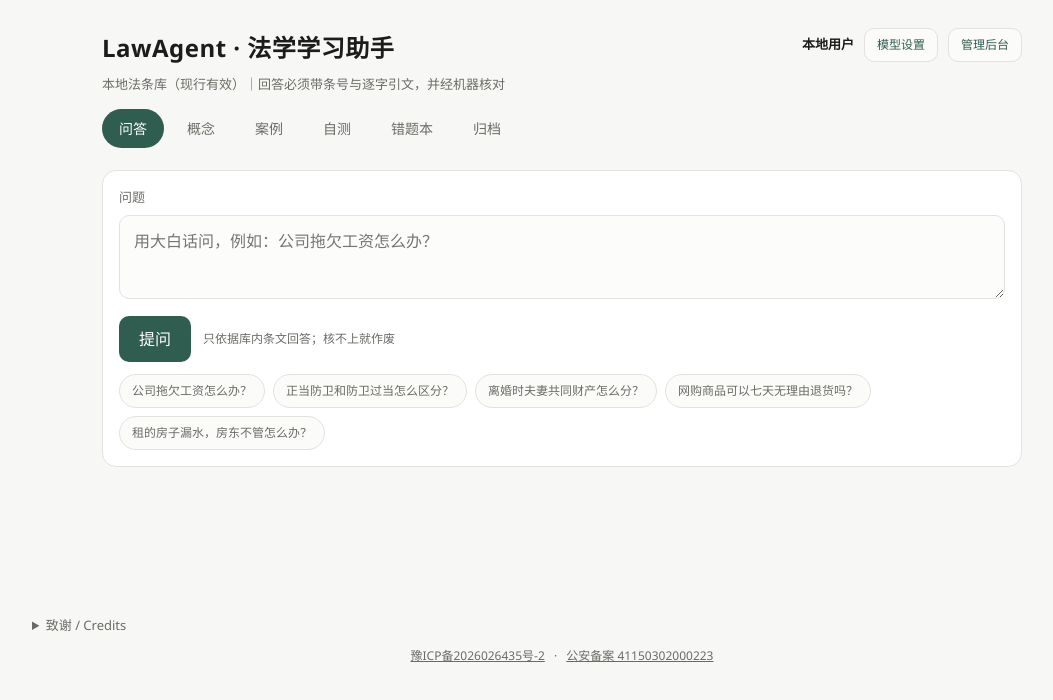
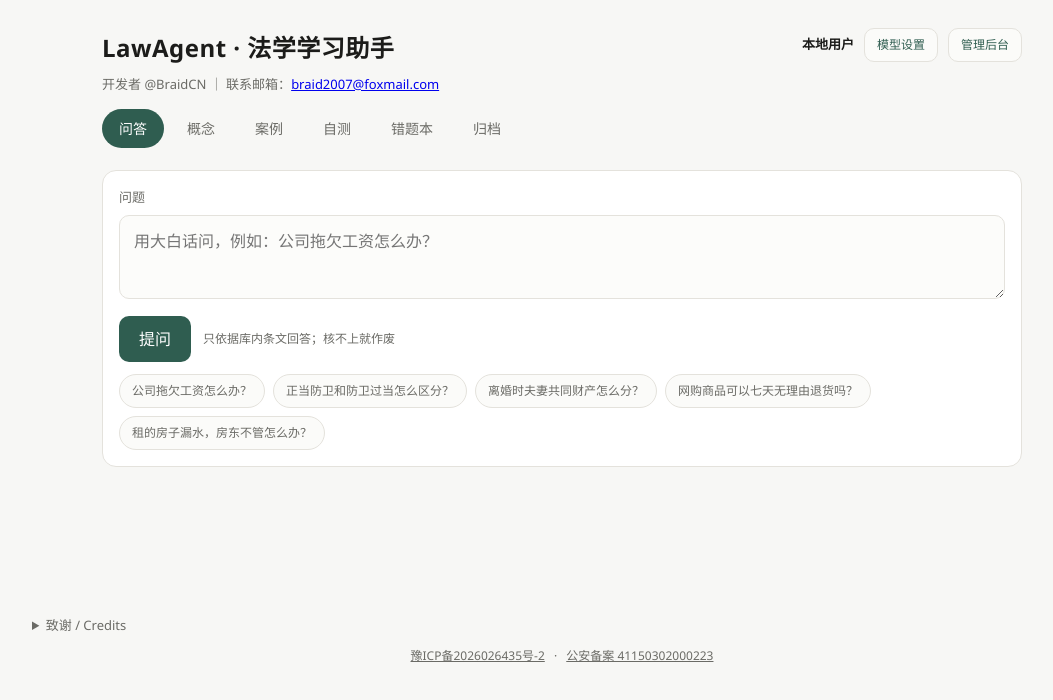
Before and after one commit to BraidCN/LegalLearningAssistant, a plain HTML site: page serve/static/index.html in a window 1280 px wide. Shown: the whole page, without its empty margins (78-1131 px from the left). Drawn offline with Linux system fonts and the light colour scheme.

Commit message:
docs: 更新记录补 1.7.2–1.7.4；页脚改为开发者联系方式

```diff
--- a/serve/static/index.html
+++ b/serve/static/index.html
@@ -248,7 +248,7 @@
   <div class="head-top">
     <div>
       <h1>LawAgent · 法学学习助手</h1>
-      <p>本地法条库（现行有效）｜回答必须带条号与逐字引文，并经机器核对</p>
+      <p>开发者 @BraidCN ｜ 联系邮箱：<a href="mailto:braid2007@foxmail.com">braid2007@foxmail.com</a></p>
     </div>
     <div class="userbox" id="userbox" hidden>
       <span class="nick" id="user-name"></span>
```
Also changed, not shown: 1 other file.
